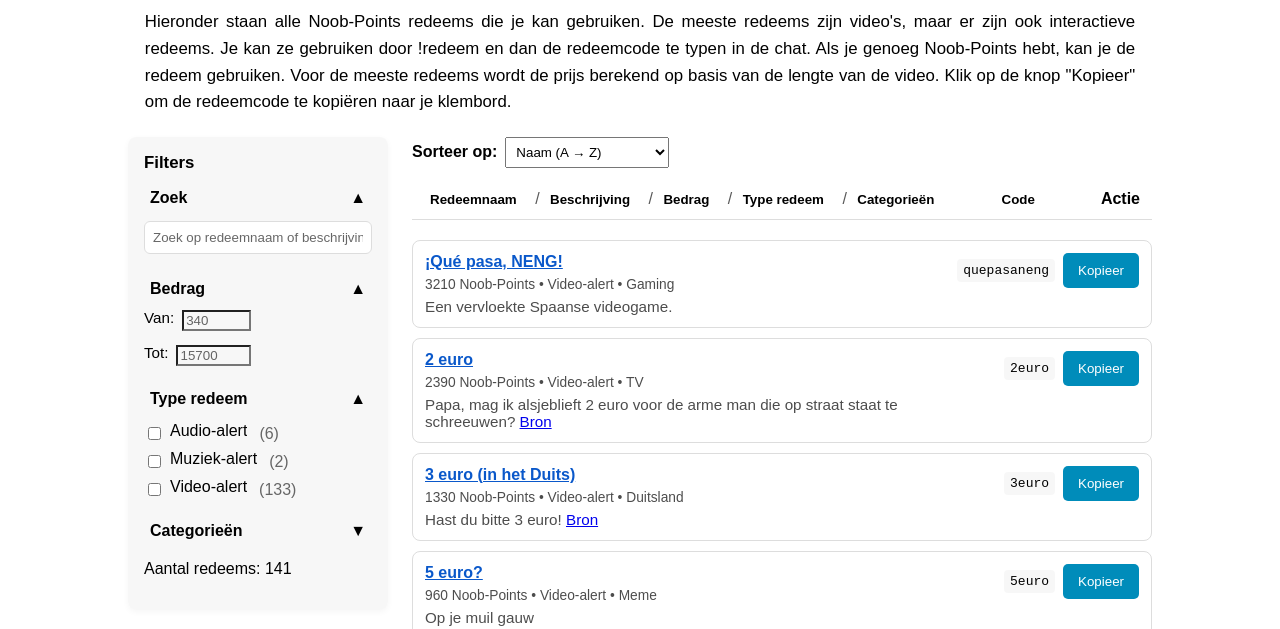
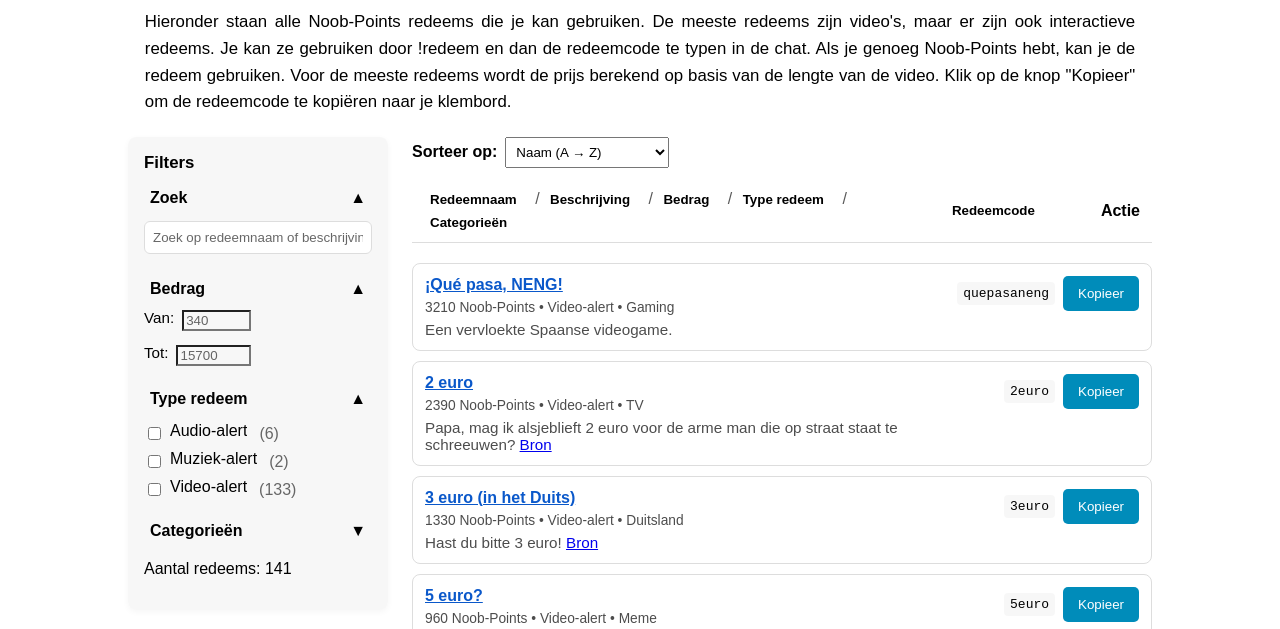
Before and after one commit to qastrol/site, a plain HTML site: page noobpoints.html in a window 1280 px wide. Shown: the part 165-794 px from the top of the page. Drawn offline with Linux system fonts and the light colour scheme; no server answers.

Commit message:
Update noobpoints.html

```diff
--- a/noobpoints.html
+++ b/noobpoints.html
@@ -127,7 +127,7 @@
                         <button class="header-btn" onclick="sortTable(5)">Categorieën</button>
                     </div>
                     <div class="header-meta">
-                        <button class="header-btn" onclick="sortTable(1)">Code</button>
+                        <button class="header-btn" onclick="sortTable(1)">Redeemcode</button>
                         <div style="width:12px"></div>
                         <div style="width:12px"></div>
                         <div>Actie</div>
```
